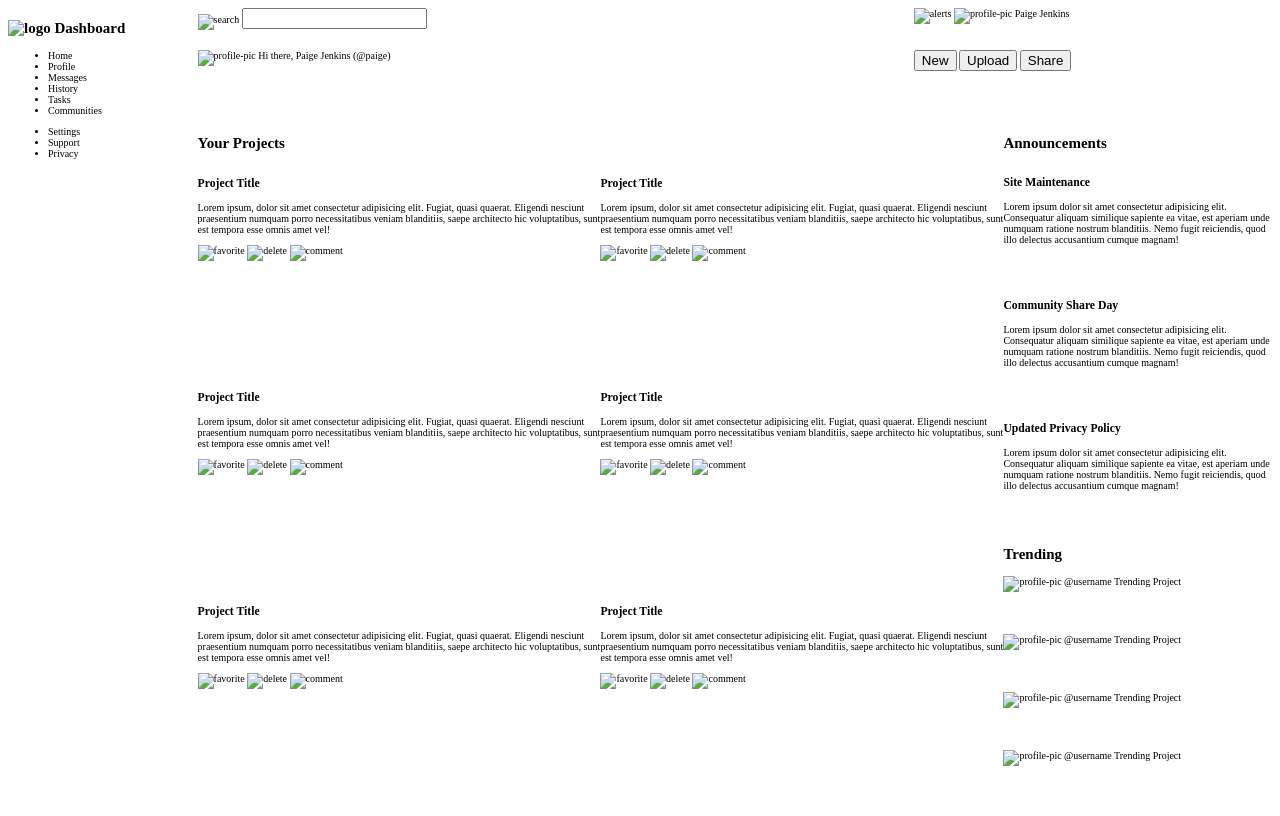
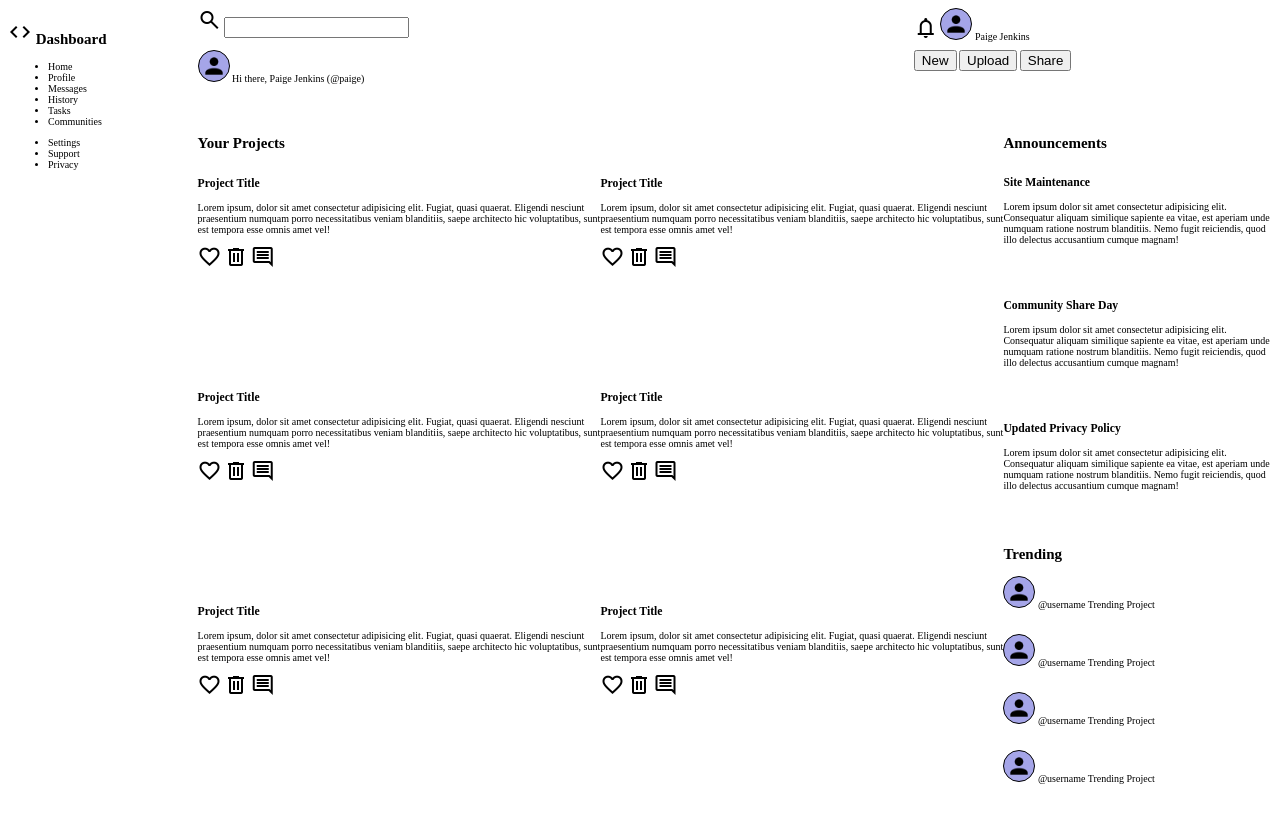
Before and after one commit to PJenkins28/admin-portal, a plain HTML site: page index.html in a window 1280 px wide. Drawn offline with nearby package versions, Linux system fonts and the light colour scheme.

Commit message:
added icons

```diff
--- a/index.html
+++ b/index.html
@@ -4,13 +4,20 @@
     <meta charset="UTF-8">
     <meta http-equiv="X-UA-Compatible" content="IE=edge">
     <meta name="viewport" content="width=device-width, initial-scale=1.0">
+    <link rel="stylesheet" href="https://fonts.googleapis.com/css2?family=Material+Symbols+Outlined:opsz,wght,FILL,GRAD@20..48,100..700,0..1,-50..200" />
+    <link rel="stylesheet" href="https://fonts.googleapis.com/css2?family=Material+Symbols+Outlined:opsz,wght,FILL,GRAD@20..48,100..700,0..1,-50..200" />
+    <link rel="stylesheet" href="https://fonts.googleapis.com/css2?family=Material+Symbols+Outlined:opsz,wght,FILL,GRAD@20..48,100..700,0..1,-50..200" />
+    <link rel="stylesheet" href="https://fonts.googleapis.com/css2?family=Material+Symbols+Outlined:opsz,wght,FILL,GRAD@20..48,100..700,0..1,-50..200" />
+    <link rel="stylesheet" href="https://fonts.googleapis.com/css2?family=Material+Symbols+Outlined:opsz,wght,FILL,GRAD@20..48,100..700,0..1,-50..200" />
+    <link rel="stylesheet" href="https://fonts.googleapis.com/css2?family=Material+Symbols+Outlined:opsz,wght,FILL,GRAD@20..48,100..700,0..1,-50..200" />
+    <link rel="stylesheet" href="https://fonts.googleapis.com/css2?family=Material+Symbols+Outlined:opsz,wght,FILL,GRAD@20..48,100..700,0..1,-50..200" />
     <link rel="stylesheet" href="style.css">
     <title>Admin</title>
 </head>
 <body>
     <nav class="dashboard">
         <h1>
-            <img src="#" alt="logo">
+            <span class="material-symbols-outlined">code</span>
             Dashboard
         </h1>
         <ul class="basic-nav">
@@ -30,16 +37,16 @@
     <header>
         <nav class="search-bar">
             <section class="search">
-                <img src="#" alt="search">
+                <span class="material-symbols-outlined">search</span>
                 <input type="text" id="bar">
             </section>
             <section class="profile">
-                <img src="#" alt="alerts">
-                <img src="#" alt="profile-pic">
+                <span class="material-symbols-outlined">notifications</span>
+                <img src="/icons/account.png" alt="profile-pic">
                 <span class="username">Paige Jenkins</span>
             </section>
             <section class="welcome-msg">
-                <img src="#" alt="profile-pic">
+                <img src="/icons/account.png" alt="profile-pic">
                 <span>Hi there,</span>
                 <span class="username-handle">Paige Jenkins (@paige)</span>
             </section>
@@ -60,9 +67,9 @@
                     <p>Lorem ipsum, dolor sit amet consectetur adipisicing elit. Fugiat, quasi quaerat. Eligendi nesciunt praesentium numquam porro necessitatibus veniam blanditiis, saepe architecto hic voluptatibus, sunt est tempora esse omnis amet vel!</p>
                 </section>
                 <section class="item-actions">
-                    <img src="#" alt="favorite">
-                    <img src="#" alt="delete">
-                    <img src="#" alt="comment">
+                    <span class="material-symbols-outlined">favorite</span>
+                    <span class="material-symbols-outlined">delete</span>
+                    <span class="material-symbols-outlined">comment</span>
                 </section>
             </div>
             <div class="project-item">
@@ -71,53 +78,49 @@
                     <p>Lorem ipsum, dolor sit amet consectetur adipisicing elit. Fugiat, quasi quaerat. Eligendi nesciunt praesentium numquam porro necessitatibus veniam blanditiis, saepe architecto hic voluptatibus, sunt est tempora esse omnis amet vel!</p>
                 </section>
                 <section class="item-actions">
-                    <img src="#" alt="favorite">
-                    <img src="#" alt="delete">
-                    <img src="#" alt="comment">
+                    <span class="material-symbols-outlined">favorite</span>
+                    <span class="material-symbols-outlined">delete</span>
+                    <span class="material-symbols-outlined">comment</span>
                 </section>
-            </div>
-            <div class="project-item">
+            </div>            <div class="project-item">
                 <section class="item-content">
                     <h3>Project Title</h3>
                     <p>Lorem ipsum, dolor sit amet consectetur adipisicing elit. Fugiat, quasi quaerat. Eligendi nesciunt praesentium numquam porro necessitatibus veniam blanditiis, saepe architecto hic voluptatibus, sunt est tempora esse omnis amet vel!</p>
                 </section>
                 <section class="item-actions">
-                    <img src="#" alt="favorite">
-                    <img src="#" alt="delete">
-                    <img src="#" alt="comment">
+                    <span class="material-symbols-outlined">favorite</span>
+                    <span class="material-symbols-outlined">delete</span>
+                    <span class="material-symbols-outlined">comment</span>
                 </section>
-            </div>
-            <div class="project-item">
+            </div>            <div class="project-item">
                 <section class="item-content">
                     <h3>Project Title</h3>
                     <p>Lorem ipsum, dolor sit amet consectetur adipisicing elit. Fugiat, quasi quaerat. Eligendi nesciunt praesentium numquam porro necessitatibus veniam blanditiis, saepe architecto hic voluptatibus, sunt est tempora esse omnis amet vel!</p>
                 </section>
                 <section class="item-actions">
-                    <img src="#" alt="favorite">
-                    <img src="#" alt="delete">
-                    <img src="#" alt="comment">
+                    <span class="material-symbols-outlined">favorite</span>
+                    <span class="material-symbols-outlined">delete</span>
+                    <span class="material-symbols-outlined">comment</span>
                 </section>
-            </div>
-            <div class="project-item">
+            </div>            <div class="project-item">
                 <section class="item-content">
                     <h3>Project Title</h3>
                     <p>Lorem ipsum, dolor sit amet consectetur adipisicing elit. Fugiat, quasi quaerat. Eligendi nesciunt praesentium numquam porro necessitatibus veniam blanditiis, saepe architecto hic voluptatibus, sunt est tempora esse omnis amet vel!</p>
                 </section>
                 <section class="item-actions">
-                    <img src="#" alt="favorite">
-                    <img src="#" alt="delete">
-                    <img src="#" alt="comment">
+                    <span class="material-symbols-outlined">favorite</span>
+                    <span class="material-symbols-outlined">delete</span>
+                    <span class="material-symbols-outlined">comment</span>
                 </section>
-            </div>
-            <div class="project-item">
+            </div>            <div class="project-item">
                 <section class="item-content">
                     <h3>Project Title</h3>
                     <p>Lorem ipsum, dolor sit amet consectetur adipisicing elit. Fugiat, quasi quaerat. Eligendi nesciunt praesentium numquam porro necessitatibus veniam blanditiis, saepe architecto hic voluptatibus, sunt est tempora esse omnis amet vel!</p>
                 </section>
                 <section class="item-actions">
-                    <img src="#" alt="favorite">
-                    <img src="#" alt="delete">
-                    <img src="#" alt="comment">
+                    <span class="material-symbols-outlined">favorite</span>
+                    <span class="material-symbols-outlined">delete</span>
+                    <span class="material-symbols-outlined">comment</span>
                 </section>
             </div>
         </section>
@@ -140,22 +143,22 @@
             <section class="trending">
                 <h2>Trending</h2>
                 <div class="trending-item">
-                    <img src="#" alt="profile-pic">
+                    <img src="/icons/account.png" alt="profile-pic">
                     <span>@username</span>
                     <span>Trending Project</span>
                 </div>
                 <div class="trending-item">
-                    <img src="#" alt="profile-pic">
+                    <img src="/icons/account.png" alt="profile-pic">
                     <span>@username</span>
                     <span>Trending Project</span>
                 </div>
                 <div class="trending-item">
-                    <img src="#" alt="profile-pic">
+                    <img src="/icons/account.png" alt="profile-pic">
                     <span>@username</span>
                     <span>Trending Project</span>
                 </div>
                 <div class="trending-item">
-                    <img src="#" alt="profile-pic">
+                    <img src="/icons/account.png" alt="profile-pic">
                     <span>@username</span>
                     <span>Trending Project</span>
                 </div>
--- a/style.css
+++ b/style.css
@@ -12,6 +12,18 @@ body {
         "dashboard main";
     height: 100vh;
 }
+img {
+    border: 1px solid black;
+    padding: 2px;
+    background-color: rgb(165, 165, 232);
+    border-radius: 2rem;
+    height: 32px;
+    width: auto;
+}
+/* img #main-user {
+    background-color: rgb(60, 60, 85);
+} */
+
 .dashboard {
     grid-area: dashboard;
 }
```
Also changed, not shown: icons/account.png (added).
